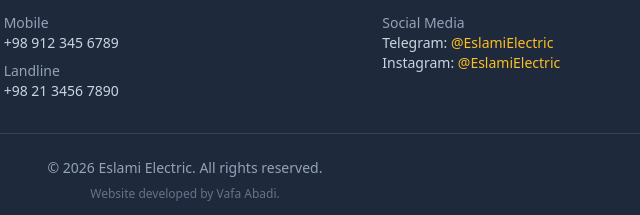
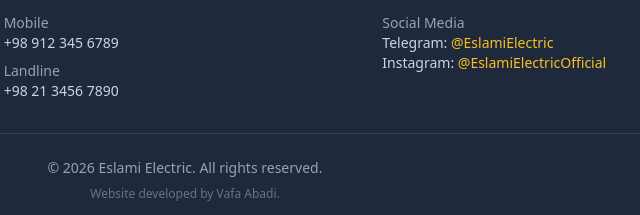
Before and after one commit to vafaabadi/EslamiElectric, a website: page public/index.html in a window 1280 px wide. Shown: the part 566-781 px from the top of the page, 455-1095 px from the left. Drawn offline with nearby package versions, Linux system fonts and the light colour scheme; no server answers.

Commit message:
Instagram handle added

```diff
--- a/public/index.html
+++ b/public/index.html
@@ -115,7 +115,7 @@
         <div>
           <p id="social-label" class="font-medium text-slate-400">Social Media</p>
           <p>Telegram: <a href="https://t.me/EslamiElectric" target="_blank" rel="noopener" class="text-amber-400 hover:underline">@EslamiElectric</a></p>
-          <p>Instagram: <a href="https://instagram.com/EslamiElectric" target="_blank" rel="noopener" class="text-amber-400 hover:underline">@EslamiElectric</a></p>
+          <p>Instagram: <a href="https://www.instagram.com/EslamiElectricOfficial/" target="_blank" rel="noopener" class="text-amber-400 hover:underline">@EslamiElectricOfficial</a></p>
         </div>
       </div>
       <div class="border-t border-slate-700 mt-8 pt-6 text-center text-sm text-slate-400">
```
